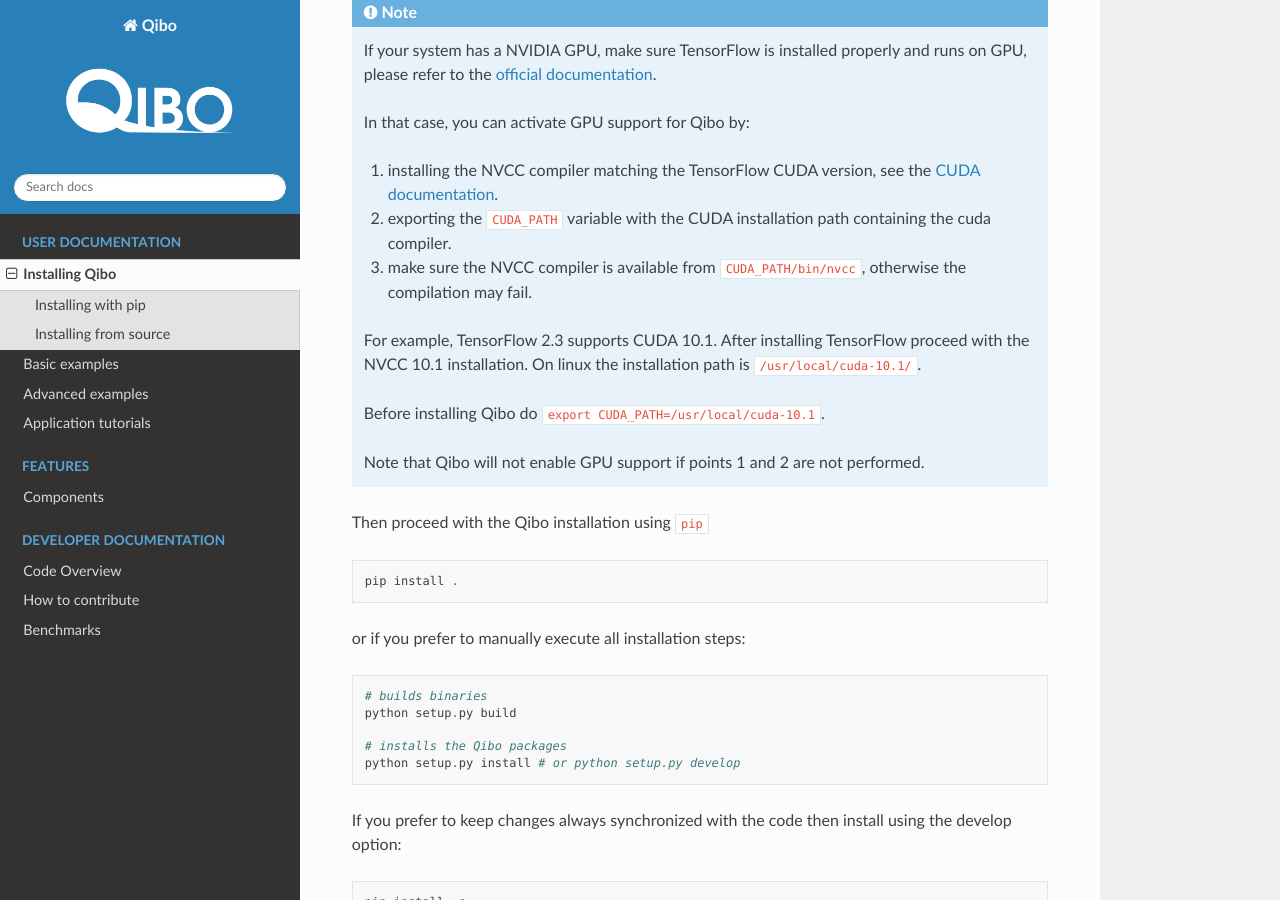
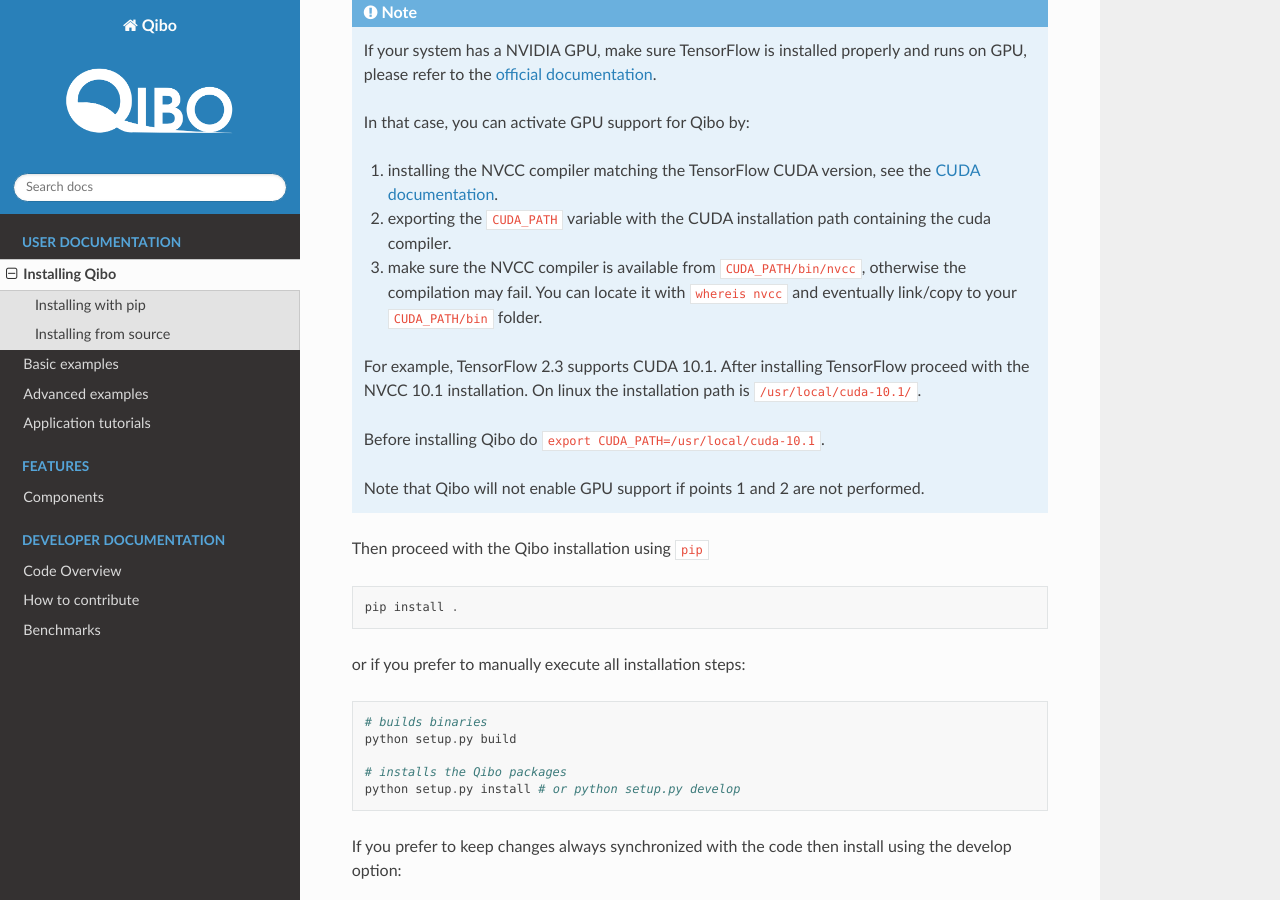
Before and after one commit to qiboteam/qibo, a Sphinx documentation site: the page built from doc/source/installation.rst, in a window 1280 px wide and 900 px high, scrolled down 1297 px. Built offline with Sphinx 7.4.7 and the Read the Docs theme 2.0.0, drawn with Linux system fonts in a browser that asks for light colours; pages that are not in the unit, such as notebooks, are missing from menus.

Commit message:
updating instruction

```diff
--- a/doc/source/installation.rst
+++ b/doc/source/installation.rst
@@ -72,7 +72,7 @@
 
       2. exporting the ``CUDA_PATH`` variable with the CUDA installation path containing the cuda compiler.
 
-      3. make sure the NVCC compiler is available from ``CUDA_PATH/bin/nvcc``, otherwise the compilation may fail.
+      3. make sure the NVCC compiler is available from ``CUDA_PATH/bin/nvcc``, otherwise the compilation may fail. You can locate it with ``whereis nvcc`` and eventually link/copy to your ``CUDA_PATH/bin`` folder.
 
       For example, TensorFlow 2.3 supports CUDA 10.1. After installing
       TensorFlow proceed with the NVCC 10.1 installation. On linux the
```
